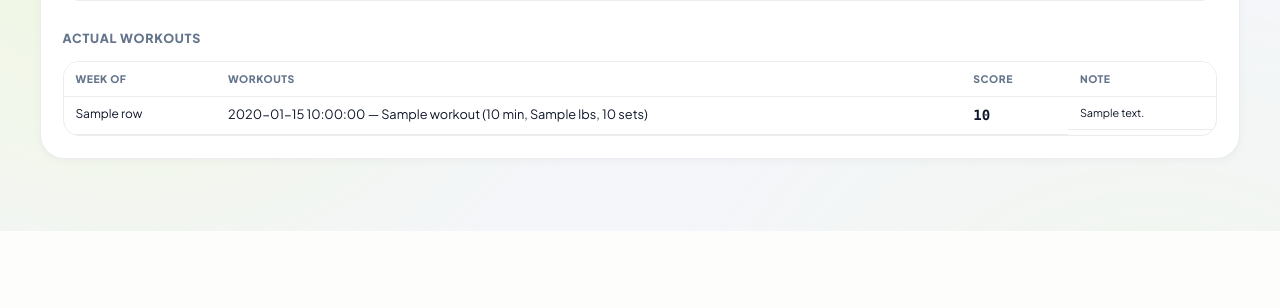
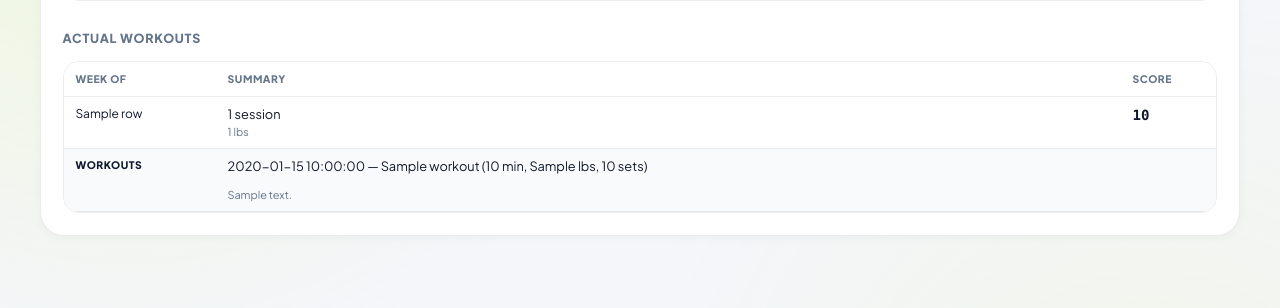
Before and after one commit to mrtial/Athlytics, a FastAPI app: template app/templates/training_plans.html in a window 1280 px wide. Shown: the part 1038-1346 px from the top of the page. Before the commit the page ends 1232 px from the top, so only its background shows below. Run offline with FastAPI, Linux system fonts and the light colour scheme; the template is opened without the code that fills it: most values are stand-ins (such as "Sample title", 1, 10 or a date in 2020); parts of the project's set-up code (start-up, migrations or seed data) failed here and were passed over; some libraries are stand-ins or nearby versions.

Commit message:
feat: make Tonal "Actual Workouts" weeks collapsible with stable columns
Each logged week is now a clickable summary row (week, session count, total
volume, strength score) that expands to the workouts and note, reusing the
running plan's toggle pattern. The newest week starts open. The table uses a
fixed column layout so expanding a week no longer shifts the columns.

Co-Authored-By: Claude Sonnet 5.5 <noreply@anthropic.com>

```diff
--- a/app/routes/training_plans.py
+++ b/app/routes/training_plans.py
@@ -268,9 +268,12 @@ def _actual_log_table(plan_data: dict) -> dict:
     rows = []
     for entry in sorted(entries, key=lambda e: e.get("week_start", ""), reverse=True):
         week_start = entry.get("week_start")
+        workouts = entry.get("workouts") or []
         rows.append(
             {
                 "week_label": _week_date_range_label(week_start) if week_start else "",
+                "session_count": len(workouts),
+                "total_volume_lbs": sum(w.get("volume_lbs") or 0 for w in workouts),
                 "workouts": [
                     {
                         "date": w.get("date"),
--- a/app/static/style.css
+++ b/app/static/style.css
@@ -2214,6 +2214,23 @@ html[data-theme="dark"] select:focus {
   letter-spacing: 0.05em;
   text-transform: uppercase;
   color: var(--fg-muted);
+}
+
+.plan-log-note {
+  margin: 0.5rem 0 0;
+}
+
+/* Fixed layout so expanding a week's long detail row can't resize the columns. */
+.plan-log-table {
+  table-layout: fixed;
+  width: 100%;
+}
+
+.plan-log-col-week { width: 9.5rem; }
+.plan-log-col-score { width: 6rem; }
+
+.plan-log-table td {
+  overflow-wrap: anywhere;
 }
 
 .plan-unplanned-cell {
--- a/app/templates/training_plans.html
+++ b/app/templates/training_plans.html
@@ -222,20 +222,39 @@
     {% if item.actual_log_table %}
     <h4 class="plan-subsection-title">Actual Workouts</h4>
     <div class="plan-week-table-wrap">
-      <table class="plan-week-table">
+      <table class="plan-week-table plan-log-table">
+        <colgroup>
+          <col class="plan-log-col-week">
+          <col class="plan-log-col-summary">
+          <col class="plan-log-col-score">
+        </colgroup>
         <thead>
           <tr>
             <th>Week Of</th>
-            <th>Workouts</th>
+            <th>Summary</th>
             <th>Score</th>
-            <th>Note</th>
           </tr>
         </thead>
         <tbody>
           {% for row in item.actual_log_table.rows %}
-          <tr>
+          {% set log_row_id = "log-" ~ item.plan.id ~ "-" ~ loop.index %}
+          {# Newest week (first row) starts expanded; older weeks start collapsed. #}
+          <tr class="plan-week-row-toggle"
+            onclick="toggleActualRow('{{ log_row_id }}')"
+            onkeydown="if(event.key==='Enter'||event.key===' '){event.preventDefault();toggleActualRow('{{ log_row_id }}');}"
+            tabindex="0" role="button" aria-expanded="{{ 'true' if loop.first else 'false' }}" aria-controls="{{ log_row_id }}">
             <td class="plan-week-dates">{{ row.week_label }}</td>
             <td>
+              <span class="plan-movement-name">{{ row.session_count }} session{{ '' if row.session_count == 1 else 's' }}</span>
+              {% if row.total_volume_lbs %}<span class="plan-day-note">{{ "{:,}".format(row.total_volume_lbs|round|int) }} lbs</span>{% endif %}
+            </td>
+            <td class="plan-day-cell plan-total-cell">
+              {% if row.strength_score is not none %}<span class="plan-day-mi">{{ row.strength_score }}</span>{% else %}&mdash;{% endif %}
+            </td>
+          </tr>
+          <tr id="{{ log_row_id }}" class="plan-actual-row"{% if not loop.first %} hidden{% endif %}>
+            <td class="plan-actual-label">Workouts</td>
+            <td colspan="2">
               <ul class="plan-movement-list">
                 {% for w in row.workouts %}
                 <li class="plan-workout-entry">
@@ -244,11 +263,8 @@
                 </li>
                 {% endfor %}
               </ul>
+              {% if row.note %}<p class="plan-day-note plan-log-note">{{ row.note }}</p>{% endif %}
             </td>
-            <td class="plan-day-cell plan-total-cell">
-              {% if row.strength_score is not none %}<span class="plan-day-mi">{{ row.strength_score }}</span>{% else %}&mdash;{% endif %}
-            </td>
-            <td class="plan-day-note">{{ row.note or "—" }}</td>
           </tr>
           {% endfor %}
         </tbody>
```
Also changed, not shown: tests/app/test_training_plans.py (+72 -0 lines).
